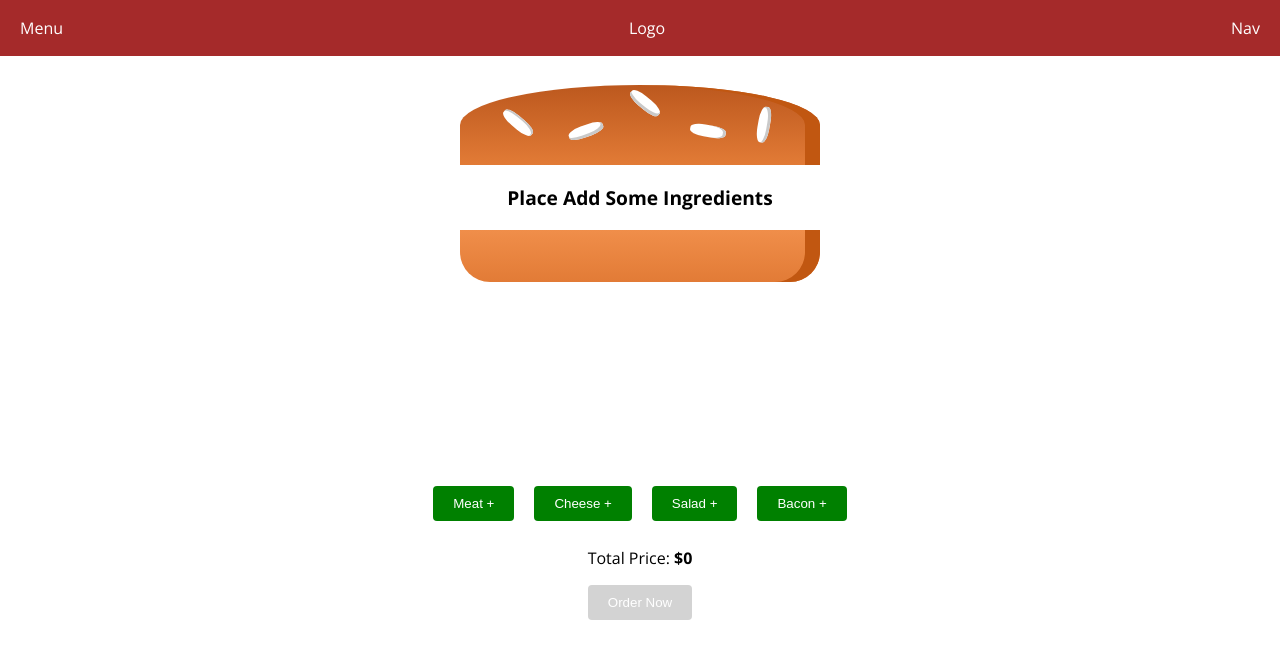
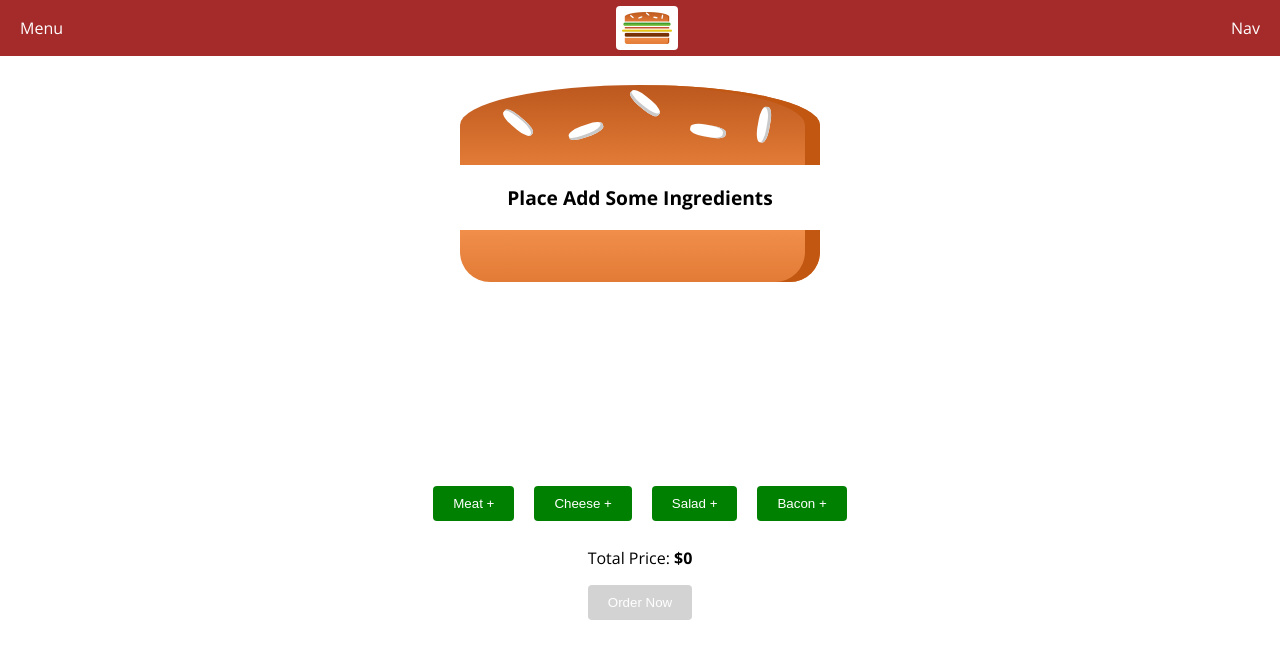
Before and after one commit to Creanick/burger-builder, a React (Create React App) app: page / in a window 1280 px wide. Shown: the top 658 px of the page. Built offline with nearby package versions, Linux system fonts and the light colour scheme.

Commit message:
logo created

```diff
--- /dev/null
+++ b/src/components/logo/logo.tsx
@@ -0,0 +1,22 @@
+import React from 'react';
+import styled from 'styled-components';
+import logoImg from '../../assets/images/burger_logo.png';
+const Container = styled.div`
+    padding: 6px;
+    background-color: white;
+    border-radius: 4px;
+    height: 100%;
+    img{
+        height: 100%;
+        display: block;
+    }
+`;
+const Logo:React.FunctionComponent = (props)=>{
+    return (
+        <Container>
+            <img src={logoImg} alt="Burger Logo"/>
+        </Container>
+    );
+}
+
+export default Logo;
--- a/src/components/navigation/toolbar/toolbar.tsx
+++ b/src/components/navigation/toolbar/toolbar.tsx
@@ -1,5 +1,6 @@
 import React from 'react';
 import styled from 'styled-components';
+import Logo from '../../logo/logo';
 const Container = styled.div`
     height: 56px;
     background-color: brown;
@@ -13,11 +14,17 @@ const Container = styled.div`
     top: 0;
     z-index: 90;
 `;
+const Padding = styled.div`
+    height: 100%;
+    padding: 6px;
+`;
 const Toolbar:React.FunctionComponent<{}> = (props)=>{
     return (
         <Container>
             <div>Menu</div>
-            <div>Logo</div>
+            <Padding>
+                <Logo/>
+            </Padding>
             <nav>Nav</nav>
         </Container>
     );
```
Also changed, not shown: src/assets/images/burger_logo.png (added).
